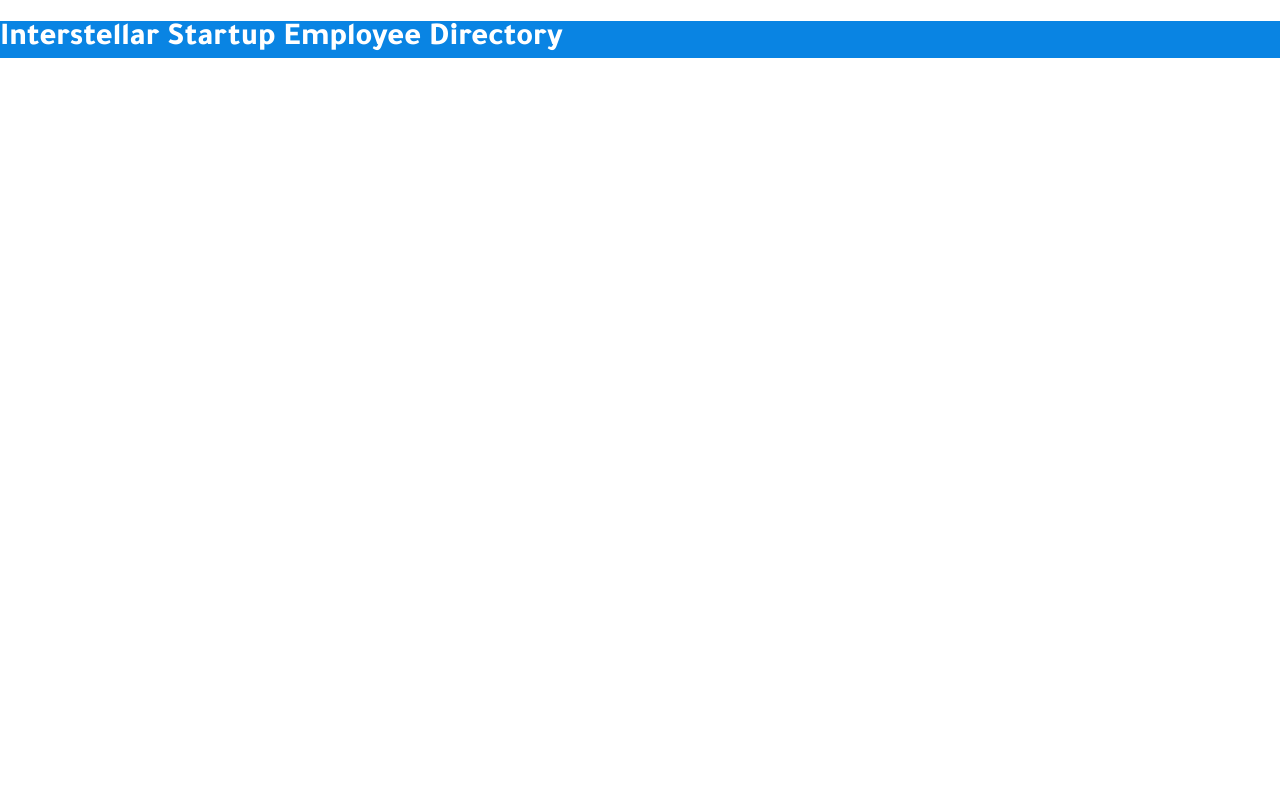
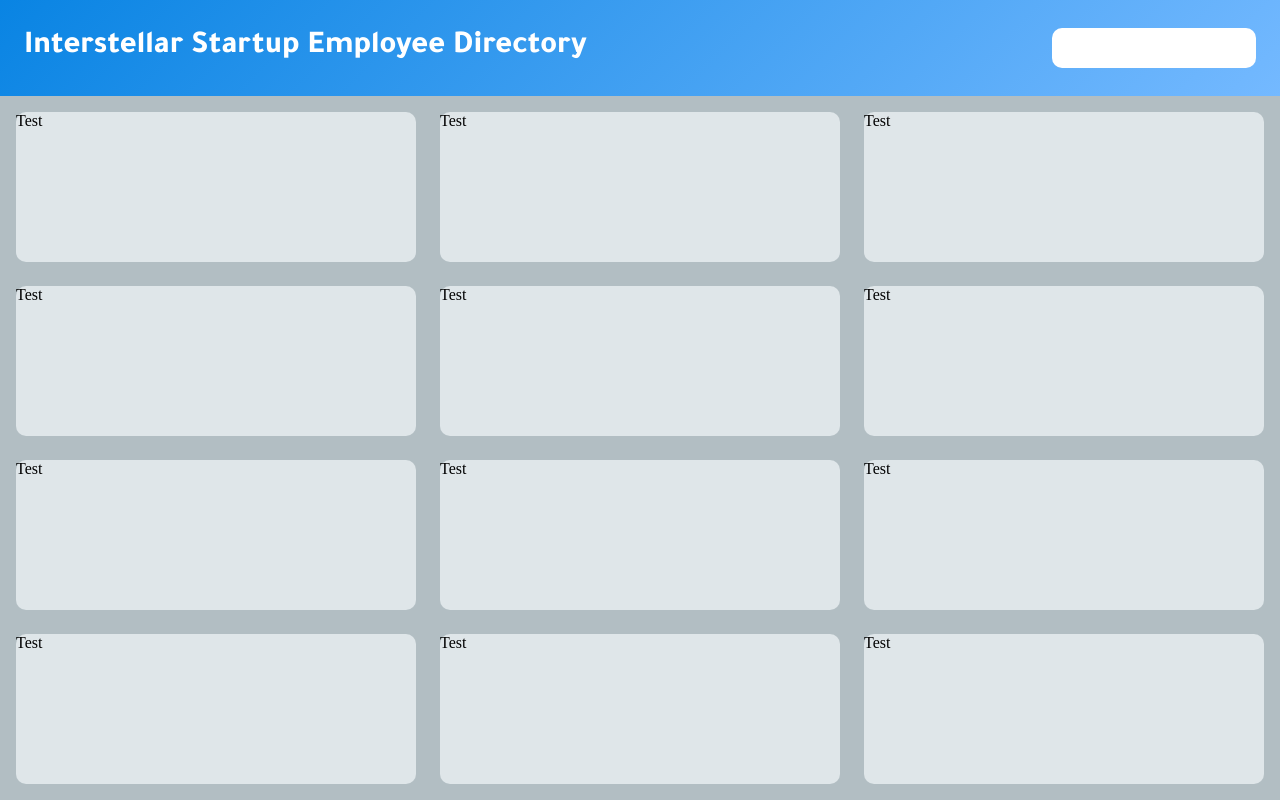
Before and after one commit to interstellardev/Treehouse-FSJS-Project-5, a plain HTML site: page index.html in a window 1280 px wide. Drawn offline with Linux system fonts and the light colour scheme; no server answers.

Commit message:
adds more styling and testing of api fetch

```diff
--- a/index.html
+++ b/index.html
@@ -9,12 +9,28 @@
     <link rel="stylesheet" type="text/css" media="screen" href="css/style.css" />
 </head>
 <body>
-    <header>
-        <h1>Interstellar Startup Employee Directory</h1>
-    </header>
-    <div class="grid_wrapper">
+    <div class="container">
+        <header>
+            <h1>Interstellar Startup Employee Directory</h1>
+            <input type="text">
+        </header>
+        <div class="grid_wrapper">
+            <div class="grid-item">Test</div>
+            <div class="grid-item">Test</div>
+            <div class="grid-item">Test</div>
+            <div class="grid-item">Test</div>
+            <div class="grid-item">Test</div>
+            <div class="grid-item">Test</div>
+            <div class="grid-item">Test</div>
+            <div class="grid-item">Test</div>
+            <div class="grid-item">Test</div>
+            <div class="grid-item">Test</div>
+            <div class="grid-item">Test</div>
+            <div class="grid-item">Test</div>
 
+        </div>
     </div>
+
     <script src="js/app.js"></script>
 </body>
 </html>
--- a/js/app.js
+++ b/js/app.js
@@ -0,0 +1,8 @@
+// ------------------------------------------
+//  FETCH FUNCTIONS
+// ------------------------------------------
+function fetchData(url) {
+    return fetch(url).then(res => res.json());
+}
+
+fetchData('https://randomuser.me/api/?results=12').then(data => console.log(data));
--- a/scss/components/_grid.scss
+++ b/scss/components/_grid.scss
@@ -1,12 +1,18 @@
-:root {
-    --rowNum: 4;
-    --colNum: 5;
-    --gridHeight: 120px;
-    --wrapperH: 40px;
-  }
-
-
+.container {
+    margin-right: auto;
+    margin-left: auto;
+}
 
 .grid_wrapper {
     display: grid;
+    grid-template-columns: repeat(auto-fill, minmax(325px, 1fr));
+    grid-gap: 1.5em;
+    background-color: $secondary-color;
+    padding: 1em;
 }
+
+.grid-item {
+    background-color: $grid-item-color;
+    border-radius: 10px;
+    height: 150px;
+}
--- a/scss/components/_navigation.scss
+++ b/scss/components/_navigation.scss
@@ -1,4 +1,20 @@
+
 header {
-    background-color: $primary-color;
+    display: flex;
+    flex-direction: row;
+    align-items: center;
+    background: #0984e3; /* Old browsers */
+    background: -moz-linear-gradient(-45deg, #0984e3 0%, #74b9ff 100%); /* FF3.6-15 */
+    background: -webkit-linear-gradient(-45deg, #0984e3 0%,#74b9ff 100%); /* Chrome10-25,Safari5.1-6 */
+    background: linear-gradient(135deg, #0984e3 0%,#74b9ff 100%); /* W3C, IE10+, FF16+, Chrome26+, Opera12+, Safari7+ */
+    filter: progid:DXImageTransform.Microsoft.gradient( startColorstr='#0984e3', endColorstr='#74b9ff',GradientType=1 ); /* IE6-9 fallback on horizontal gradient */
     color: $white;
+    padding: .5em 1.5em;
 }
+
+input {
+    margin-left: auto;
+    height: 40px;
+    border-radius: 10px;
+    border: none;
+}
--- a/scss/utilities/_variables.scss
+++ b/scss/utilities/_variables.scss
@@ -1,7 +1,8 @@
 
 // Main color variables
 $primary-color: #0984e3;
-$secondary-color: #dfe6e9;
+$secondary-color: #b2bec3;
+$grid-item-color: #dfe6e9;
 $black: #2d3436;
 $white: white;
 
```
Also changed, not shown: css/style.css, 1 other file.
